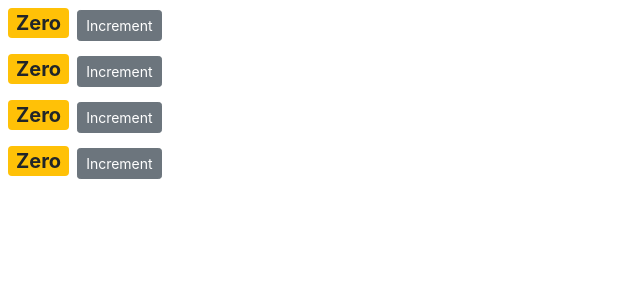
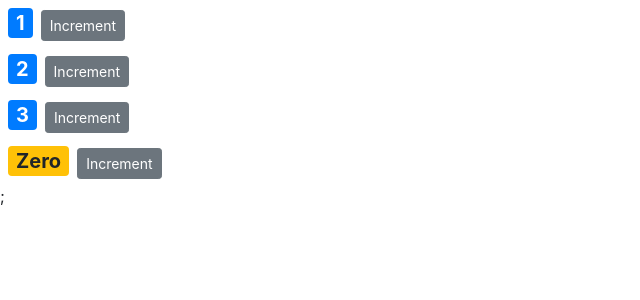
Before and after one commit to mahfuz110244/react-js, a React (Create React App) app in the folder counter-app/: page / in a window 1280 px wide. Shown: the top 300 px of the page, without its empty margins (0-640 px from the left). Built offline with nearby package versions, Linux system fonts and the light colour scheme.

Commit message:
Passing value

```diff
--- a/counter-app/src/components/counter.jsx
+++ b/counter-app/src/components/counter.jsx
@@ -2,7 +2,7 @@
 
 class Counter extends Component{
     state = {
-        count: 0,
+        value: this.props.value,
         tags : ["tag1", "tag2", "tag3"]
         // imageUrl: 'https:/picsum.photos/200'
     };
@@ -13,7 +13,7 @@
     };
 
     renderTags(){
-        if (this.state.count === 0) return "There is no tags !"
+        if (this.state.value === 0) return "There is no tags !"
         return <ul>{this.state.tags.map(tag => <li key={tag}>{tag}</li>)}</ul>;
     };
 
@@ -24,7 +24,7 @@
 
     handleIncrement = product => {
         console.log(product);
-        this.setState({count: this.state.count + 1})
+        this.setState({value: this.state.value + 1})
     };
 
     doHandleIncrement = () => {
@@ -32,6 +32,7 @@
     };
 
     render() {
+        console.log("props", this.props)
         return (
         <div>
             <img src={this.state.imageUrl} alt=''></img>
@@ -48,13 +49,13 @@
 
     getBadgeClassess() {
         let classes = "badge m-2 badge-"
-        classes += (this.state.count === 0) ? "warning" : "primary"
+        classes += (this.state.value === 0) ? "warning" : "primary"
         return classes;
     }
 
     formatCount(){
-        const { count } = this.state;
-        return count === 0 ? "Zero" : count;
+        const { value } = this.state;
+        return value === 0 ? "Zero" : value;
     }
 }
 
--- a/counter-app/src/components/counters.jsx
+++ b/counter-app/src/components/counters.jsx
@@ -2,14 +2,19 @@
 import Counter from './counter';
 
 class Counters extends Component{
-    state  = {};
+    state  = {
+        counters: [
+            { id: 1, value:1 },
+            { id: 2, value:2 },
+            { id: 3, value:3 },
+            { id: 4, value:0 },
+        ]
+    };
     render(){
       return (
           <div>
-              <Counter />
-              <Counter />
-              <Counter />
-              <Counter />
+              { this.state.counters.map(counter =>
+                  <Counter key={counter.id} value={counter.value}/>)};
           </div>
       )
     };
```
